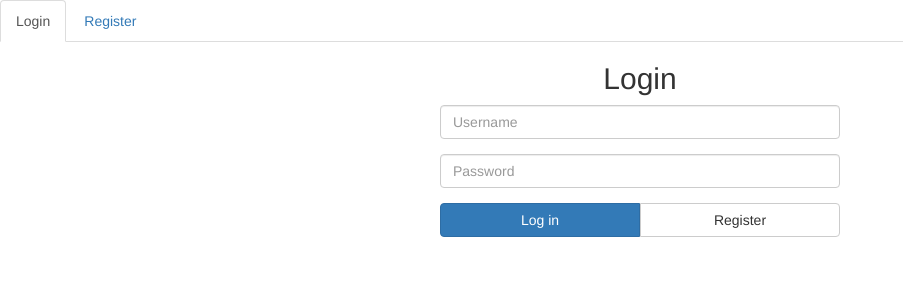
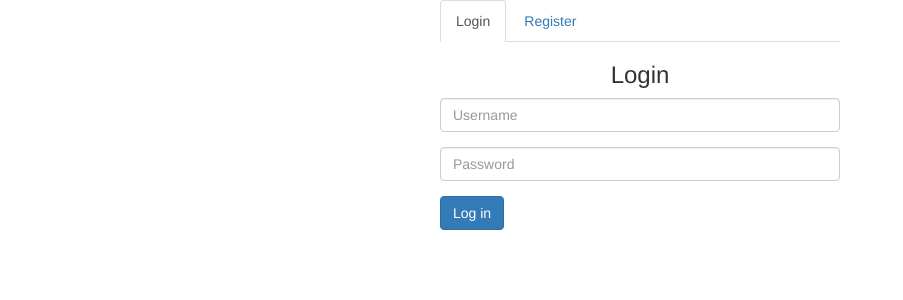
Before and after one commit to iozheg/citypopulation, a React app: page / in a window 1280 px wide. Shown: the top 300 px of the page, without its empty margins (0-903 px from the left). Built offline with nearby package versions, Linux system fonts and the light colour scheme.

Commit message:
Visual changes.

```diff
--- a/src/components/LoginForm.tsx
+++ b/src/components/LoginForm.tsx
@@ -2,19 +2,19 @@ import * as React from "react";
 
 import { InputComponent } from './InputComponent';
 
-export interface LoginState {
+export interface LoginFormState {
     username: string;
     password: string;
 }
 
-export class LoginForm extends React.Component<{},LoginState>{
+export class LoginForm extends React.Component<{},LoginFormState>{
 
     constructor(props:any){
         super(props);
 
         this.state = {
-            username: "",
-            password: "",
+            username: '',
+            password: '',
         };
         this.handleNameChange = this.handleNameChange.bind(this);
         this.handlePasswordChange = this.handlePasswordChange.bind(this);
@@ -30,19 +30,14 @@ export class LoginForm extends React.Component<{},LoginState>{
     }
 
     handleLogin(e: React.MouseEvent<HTMLButtonElement>): void{
-        alert(this.state.username + " " + this.state.password);
-        e.preventDefault();
-    }
-
-    handleRegister(e: React.MouseEvent<HTMLButtonElement>): void{
-    //    this.setState();
+        alert(this.state.username + ' ' + this.state.password);
         e.preventDefault();
     }
 
     render(){
         return(
-            <div className="container text-center">
-            <h2>Login</h2>
+            <div className="text-center">
+            <h3>Login</h3>
             <form className="login-form">
                 <div className="form-group">
                     <InputComponent
@@ -57,19 +52,10 @@ export class LoginForm extends React.Component<{},LoginState>{
                         type="password"
                         onChange={this.handlePasswordChange} />
                 </div>
-                <div className="btn-group btn-group-justified">
-                    <div className="btn-group">
-                        <button
-                            className="btn btn-primary"
-                            type="submit"
-                            onClick={this.handleLogin}> Log in </button>
-                    </div>
-                    <div className="btn-group">
-                        <button
-                            className="btn btn-default"
-                            onClick={this.handleRegister}> Register </button>
-                    </div>
-                </div>
+                <button
+                    className="btn btn-primary pull-left"
+                    type="submit"
+                    onClick={this.handleLogin}> Log in </button>
             </form>
         </div>
         );
```
